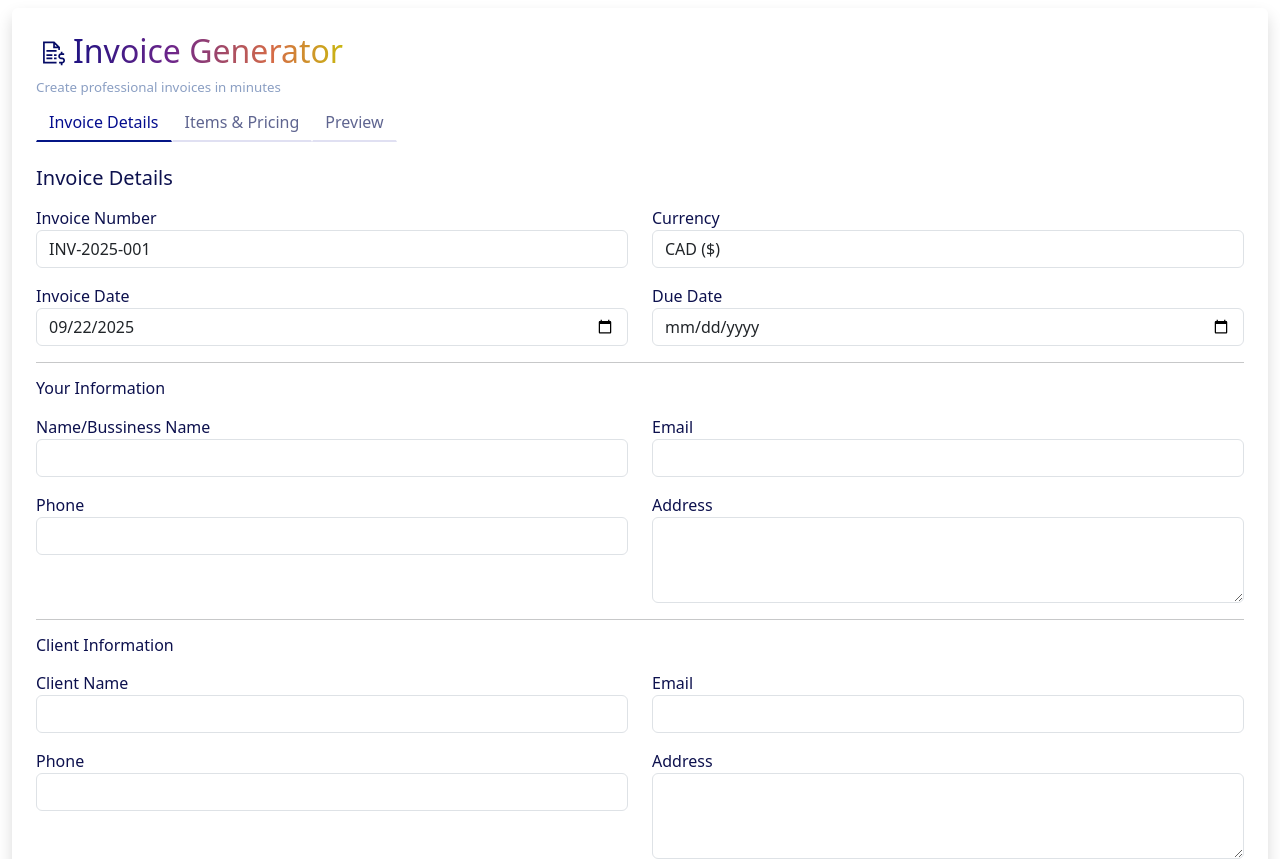
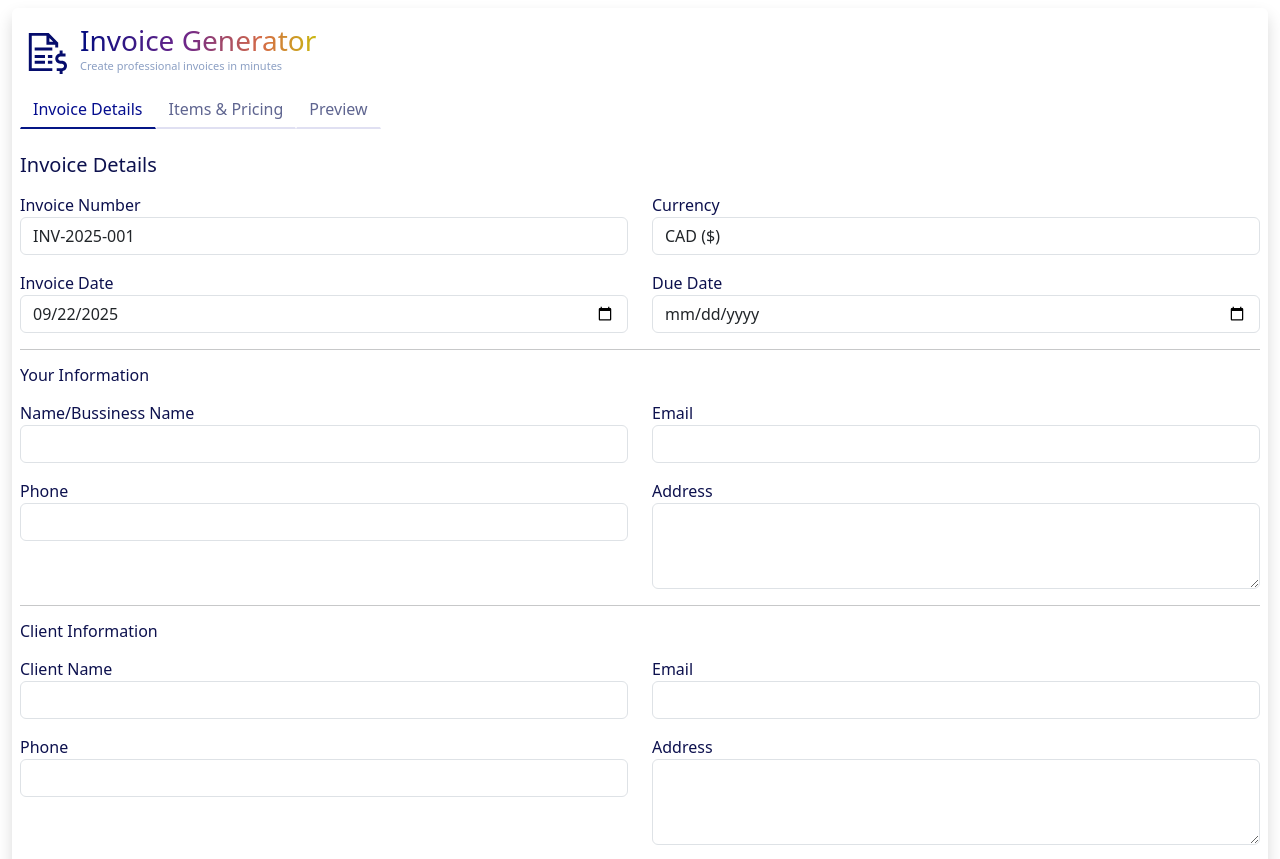
Before and after one commit to Ann-MariyaP/invoice_generator, a React (Create React App) app: page / in a window 1280 px wide. Shown: the top 859 px of the page. Built offline with nearby package versions, Linux system fonts and the light colour scheme.

Commit message:
Changes in logo

```diff
--- a/package.json
+++ b/package.json
@@ -13,9 +13,11 @@
     "html2canvas": "^1.4.1",
     "jspdf": "^3.0.3",
     "jspdf-autotable": "^5.0.2",
+    "pdfjs-dist": "^5.4.149",
     "react": "^19.1.0",
     "react-dom": "^19.1.0",
     "react-icons": "^5.5.0",
+    "react-pdf": "^10.1.0",
     "react-scripts": "5.0.1",
     "sass": "^1.87.0",
     "scss": "^0.2.4",
--- a/src/App.js
+++ b/src/App.js
@@ -59,12 +59,16 @@ function App() {
 
   return (
     <div className="container-fluid py-2">
-      <div className="p-4 rounded shadow">
-        <h2 className="maingHeading">
-          <LiaFileInvoiceDollarSolid className="logo" />
-          Invoice Generator
-        </h2>
-        <p className="slogan">Create professional invoices in minutes</p>
+      <div className="px-2 py-3 rounded shadow">
+        <div className="row">
+          <div className="col-auto">
+              <LiaFileInvoiceDollarSolid className="logo" />
+          </div>
+          <div className="col">
+            <h3 className="maingHeading">Invoice Generator</h3>
+            <p className="slogan">Create professional invoices in minutes</p>
+          </div>
+        </div>
 
         <ul className="nav mb-4">
           <li className="nav-item">
--- a/src/App.scss
+++ b/src/App.scss
@@ -11,17 +11,19 @@
   -webkit-text-fill-color: transparent;
   color: transparent; // Fallback for browsers that don't support -webkit-text-fill-color
   display: inline-block; //
+  margin-left: -14px;
 }
 .logo {
-  color: #040a65;
-  font-size: 31px;
-  margin-right: 6px;
-  padding-bottom: 4px;
+  color: #050c6c;
+  font-size: 50px;
+  margin-block: 3px;
+  padding-right: 3px;
 }
 .slogan {
   color: #8b9fc3;
-  font-size: smaller;
-  margin-bottom: 5px;
+  font-size:11px ;
+  margin-top: -8px;
+ margin-left: -14px;
 }
 .labels{
   color:#0d114e;
@@ -45,4 +47,5 @@
   border-bottom: 2px solid #e0e0f2 !important;
   border-radius: 0 !important;
   color: #5f6590 !important;
+  // background-color: blue( rgb(244, 245, 246));
 }
--- a/src/components/ItemsTab.js
+++ b/src/components/ItemsTab.js
@@ -1,9 +1,12 @@
 import React from "react";
 import "./design.scss";
+import { AiOutlineClose } from "react-icons/ai";
 
 const ItemsTab = ({
   items,
   setItems,
+  currencies,
+  selectedCurrency,
   taxRate,
   setTaxRate,
   discount,
@@ -36,6 +39,8 @@ const ItemsTab = ({
   const taxAmount = subtotal * (taxRate / 100);
   const discountAmount = subtotal * (discount / 100);
   const total = subtotal + taxAmount - discountAmount;
+  const code = selectedCurrency?.code || "CAD";
+  const symbol = selectedCurrency?.symbol || "$";
 
   return (
     <div>
@@ -43,11 +48,11 @@ const ItemsTab = ({
       <table className="table table-bordered bg-light">
         <thead className="table-secondary">
           <tr>
-            <th>Description</th>
-            <th style={{ width: "100px" }}>Qty</th>
-            <th style={{ width: "120px" }}>Price</th>
-            <th style={{ width: "120px" }}>Total</th>
-            <th style={{ width: "50px" }}></th>
+            <th style={{ width: "40%" }}>Description</th>
+            <th style={{ width: "15%" }}>Qty</th>
+            <th style={{ width: "20%" }}>Price</th>
+            <th style={{ width: "25%" }}>Total</th>
+            <th></th>
           </tr>
         </thead>
         <tbody>
@@ -84,12 +89,16 @@ const ItemsTab = ({
               </td>
               <td>${(item.quantity * item.price).toFixed(2)}</td>
               <td>
-                <button
-                  className="btn btn-sm btn-danger"
-                  onClick={() => removeItem(idx)}
-                >
-                  &times;
-                </button>
+                {idx !== 0 && (
+                  <AiOutlineClose
+                    onClick={() => removeItem(idx)}
+                    style={{
+                      cursor: "pointer",
+                      color: "red",
+                      fontSize: "13px",
+                    }}
+                  />
+                )}
               </td>
             </tr>
           ))}
@@ -137,9 +146,11 @@ const ItemsTab = ({
         <p className="labels">
           Tax ({taxRate}%): ${taxAmount.toFixed(2)}
         </p>
+
         <p className="labels">
-          Discount ({discount}%): -${discountAmount.toFixed(2)}
+          Discount ({discount}%): -{symbol} {discountAmount.toFixed(2)}
         </p>
+
         <h5 className="labels">Total: ${total.toFixed(2)}</h5>
       </div>
 
--- a/src/components/PreviewTab.js
+++ b/src/components/PreviewTab.js
@@ -1,23 +1,3 @@
-// const PreviewTab = ({
-//   invoiceNumber,
-//   currencies,
-//   invoiceDate,
-//   dueDate,
-//   name,
-//   email,
-//   phone,
-//   address,
-// }) => {
-//   const subtotal = items.reduce(
-//     (sum, item) => sum + item.quantity * item.price,
-//     0
-//   );
-//   const taxAmount = subtotal * (taxRate / 100);
-//   const discountAmount = subtotal * (discount / 100);
-//   const total = subtotal + taxAmount - discountAmount;
-
-//   const divRef = useRef(null);
-
 //   const handlePrintPDF = async () => {
 //     const element = divRef.current;
 //     if (!element) return;
@@ -221,15 +201,12 @@
 // export default PreviewTab;
 
 import "./design.scss";
-
-import React, { useEffect, useState,useRef } from "react";
+import React, { useEffect, useState, useRef } from "react";
 import jsPDF from "jspdf";
 import autoTable from "jspdf-autotable";
-import { FaSquarePhone } from "react-icons/fa6";
-import { TfiEmail } from "react-icons/tfi";
 import emailIcon from "../assets/gmail.png";
 import phoneIcon from "../assets/phone.png";
-import locationIcon from "../assets/location.png"
+import locationIcon from "../assets/location.png";
 
 const PreviewTab = ({
   invoiceNumber,
@@ -269,16 +246,14 @@ const PreviewTab = ({
     };
   }, [pdfUrl]);
 
-
-
   useEffect(() => {
     const generatePDF = async () => {
       const doc = new jsPDF();
       const pageHeight = doc.internal.pageSize.height;
-      const margin = 9; // get page height
+      const margin = 9;
 
-      const code = selectedCurrency.code || "";
-      const symbol = selectedCurrency.symbol || "";
+      const code = selectedCurrency.code || "CAD";
+      const symbol = selectedCurrency.symbol || "$";
       const headerColor = [88, 120, 140];
       const mainText = [67, 74, 79];
 
@@ -292,8 +267,11 @@ const PreviewTab = ({
         doc.setFontSize(9);
         doc.setTextColor(...mainText);
         doc.text(name || "Company Name", 11, margin + 7);
-        doc.setFontSize(9);
-        doc.text(invoiceNumber || "", 179, margin + 7);
+         doc.setFontSize(8);
+        doc.text(`Bill To: ${clientName}`|| "", 11, margin +12);
+        doc.text(invoiceNumber || "", 181, margin + 7);
+        doc.setFillColor(...headerColor);
+        doc.rect(11, margin + 14, 188, 0.1, "F");
       };
 
       // Footer function
@@ -311,8 +289,9 @@ const PreviewTab = ({
         });
       };
 
-      doc.setFillColor(240, 240, 240);
+      doc.setFillColor(244, 245, 246);
       doc.rect(11, margin + 3, 188, dueDate ? 61 : 50, "F");
+
       // BILL FROM
       doc.setFont("helvetica", "bold");
       doc.setFontSize(13);
@@ -346,7 +325,7 @@ const PreviewTab = ({
         align: "right",
       });
       doc.text(
-        `${code} ${total.toFixed(2)}`,
+        `${code} ${symbol} ${total.toFixed(2)}`,
         195,
         dueDate ? margin + 58 : margin + 46,
         {
@@ -360,15 +339,18 @@ const PreviewTab = ({
       doc.setFontSize(11);
       doc.text(clientName || "", 15, dueDate ? 87 : 78);
       doc.setFontSize(10);
+     if (clientAddress) {
        doc.addImage(locationIcon, "PNG", 15, dueDate ? 91 : 82, 4, 4);
+     }
       doc.text(clientAddress || "", 20, dueDate ? 94 : 85);
-      // --- 3. Add icon to PDF ---
+      if(clientEmail){
       doc.addImage(emailIcon, "PNG", 15, dueDate ? 97 : 88, 4, 4);
+      }
       doc.text(clientEmail || "", 20, dueDate ? 100 : 91);
-      doc.addImage(phoneIcon, "PNG", 15, dueDate ? 103 : 95, 4, 4);
-      doc.text(clientPhone || "", 20, dueDate ? 106 : 98);
-
-
+      if (clientPhone){
+        doc.addImage(phoneIcon, "PNG", 15, dueDate ? 103 : 95, 4, 4);
+      }
+        doc.text(clientPhone || "", 20, dueDate ? 106 : 98);
 
       // ITEMS TABLE
       autoTable(doc, {
@@ -406,7 +388,7 @@ const PreviewTab = ({
         },
         didParseCell: function (data) {
           if (data.section === "body" && data.row.index % 2 === 1) {
-            data.cell.styles.fillColor = [204, 220, 229];
+            data.cell.styles.fillColor = [236, 245, 251];
           }
         },
         theme: "plain",
@@ -416,21 +398,25 @@ const PreviewTab = ({
         },
       });
 
-      let finalY1 = doc.lastAutoTable.finalY + 6;
+      let finalY1 = doc.lastAutoTable.finalY + 1;
+       doc.setFillColor(231, 233, 236);
+       doc.rect(11, finalY1, 188, 0.1, "F");
       doc.setTextColor(206, 224, 234);
       doc.setFont("helvetica", "normal");
-      doc.setFontSize(9);
-      doc.text("* Indicates non-taxable line item", 11, finalY1);
+      doc.setFontSize(8);
+      doc.text("* Indicates non-taxable line item", 11, finalY1+4);
 
       // SUMMARY
-      let finalY = doc.lastAutoTable.finalY + 8;
+      let finalY = doc.lastAutoTable.finalY + 10;
       const summaryHeight = 60;
 
       // If summary won't fit, add a new page
       if (finalY + summaryHeight > pageHeight - 30) {
         doc.addPage();
         addHeader();
-        finalY = 25; // reset to top margin of new page
+        if(addHeader){
+          finalY = 30; // reset to top margin of new page
+        };
       }
       doc.setTextColor(...mainText);
       doc.setFont("helvetica", "bold");
@@ -466,7 +452,7 @@ const PreviewTab = ({
         }
       );
       doc.setFontSize(11);
-      doc.setFillColor(206, 224, 234);
+      doc.setFillColor(236, 245, 251);
       doc.rect(91, discountAmount ? finalY + 24 : finalY + 17, 108, 9, "F");
       doc.setFont("helvetica", "bold");
       doc.text("BALANCE DUE :", 93, discountAmount ? finalY + 30 : finalY + 23);
@@ -553,13 +539,14 @@ const PreviewTab = ({
       {/* LIVE PDF PREVIEW */}
       {pdfUrl && (
         <iframe
-          src={pdfUrl}
+          src={`${pdfUrl}#view=fitH&zoom=page-width`}
           width="100%"
           height="100%"
+
           style={{
             marginTop: "20px",
             border: "1px solid #ccc",
-            height: "60vh",
+            height: "65vh",
           }}
           title="PDF Preview"
         />
--- a/src/components/design.scss
+++ b/src/components/design.scss
@@ -35,7 +35,7 @@
 }
 .rows {
   padding-inline: 6px;
-  padding-block: 10px;
+  padding-block: 6px;
   font-weight: 500;
   color: #434a4f;
 }
```
Also changed, not shown: 1 other file (tests, documents, lock files or other folders).
